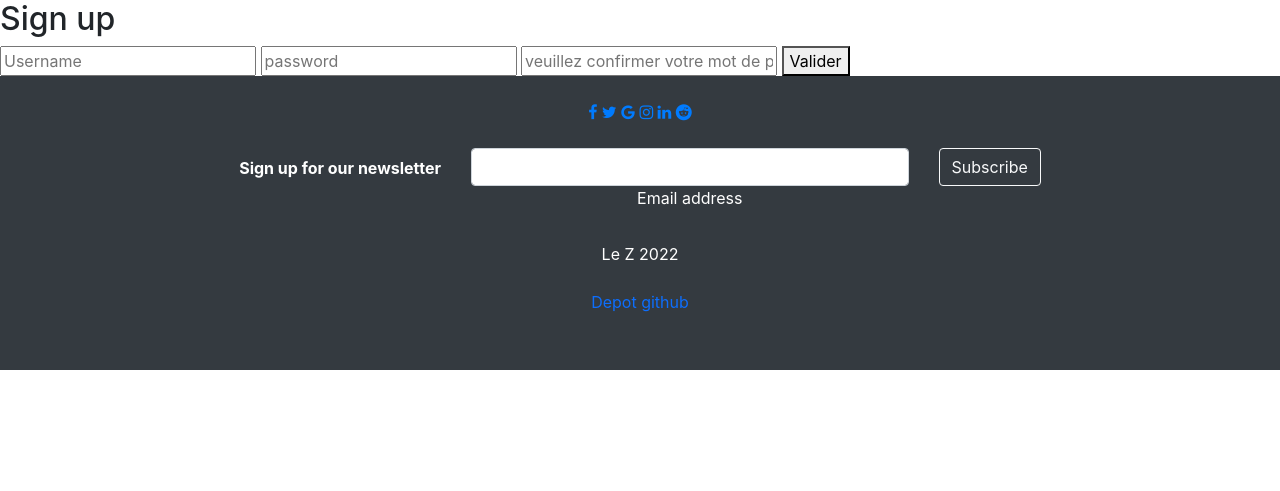
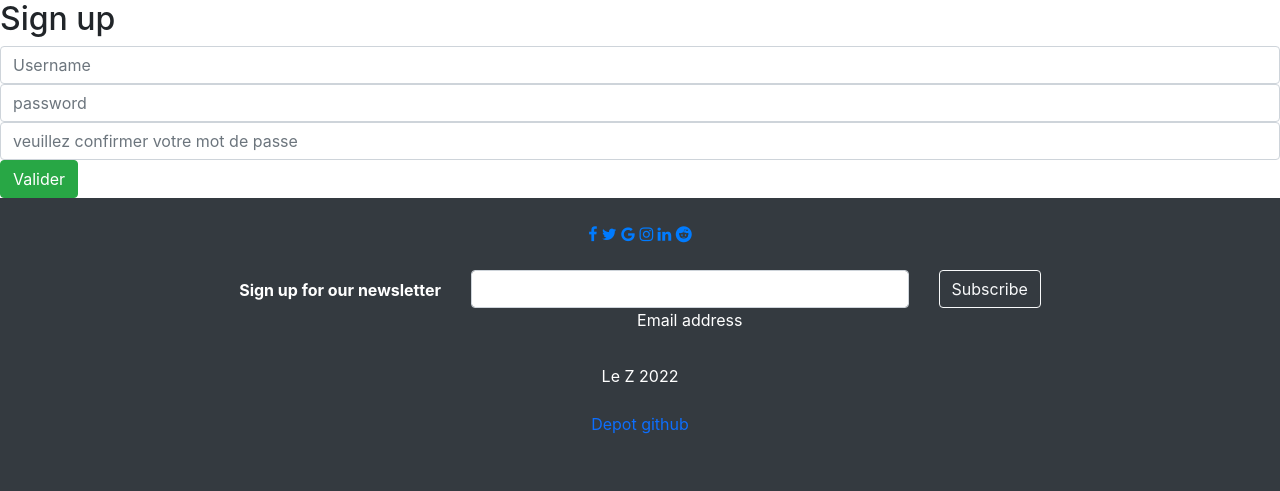
Before and after one commit to yacine-boucetta/reservation-salles, a PHP site: page /pages/inscription.php in a window 1280 px wide. Shown: the part 56-547 px from the top of the page. Run offline with PHP 8.4, Linux system fonts and the light colour scheme; some libraries are stand-ins or nearby versions.

Commit message:
little bit of front

```diff
--- a/pages/connexion.php
+++ b/pages/connexion.php
@@ -11,8 +11,8 @@ if(isset($_POST['sign_in'])){
 <?php require '../template/header.php';?>
 <h2>Sign in</h2>
     <form  method='post'>
-        <input type="text" name="login" required="" placeholder="Username">
-        <input type="password" name="password" required="" placeholder="password">
-        <button type="submit" name="sign_in" value="sign_in">Valider</button>
+        <input class="form-control" type="text" name="login" required="" placeholder="Username">
+        <input class="form-control" type="password" name="password" required="" placeholder="password">
+        <button class="btn btn-success from-group" type="submit" name="sign_in" value="sign_in">Valider</button>
     </form>
 <?php require '../template/footer.php';?>
--- a/pages/inscription.php
+++ b/pages/inscription.php
@@ -13,9 +13,9 @@ $inscription->user_inscription($_POST['login'],$_POST['password'],$_POST['passwo
 <?php require '../template/header.php';?>
 <h2>Sign up</h2>
     <form  method='post'>
-        <input type="text" name="login" required="" placeholder="Username">
-        <input type="password" name="password" required="" placeholder="password">
-        <input type="password" name="password2" required="" placeholder="veuillez confirmer votre mot de passe">
-        <button type="submit" name="sign_up" value="sign_up">Valider</button>
+        <input class="form-control" type="text" name="login" required="" placeholder="Username">
+        <input class="form-control" type="password" name="password" required="" placeholder="password">
+        <input class="form-control" type="password" name="password2" required="" placeholder="veuillez confirmer votre mot de passe">
+        <button class="btn btn-success from-group" type="submit" name="sign_up" value="sign_up">Valider</button>
     </form>
     <?php require '../template/footer.php';?>
--- a/pages/reservation-form.php
+++ b/pages/reservation-form.php
@@ -13,8 +13,8 @@ require '../template/.php';
 
 <article>
     <form method="POST" >
-        <input type="text" name="titre" placeholder="Le nom de votre evenement" required='required'></input>
-        <input type="date" name="date" placeholder="Choisissez une date" required='required'></input>
+        <input class="form-control" type="text" name="titre" placeholder="Le nom de votre evenement" required='required'></input>
+        <input class="form-control" type="date" name="date" placeholder="Choisissez une date" required='required'></input>
         <select name="creneaux" id="creneaux" placeholder="Choisissez un Creaneaux" required='required'>
             <option value="1">8h/9h</option>
             <option value="2">9h/10h</option>
@@ -29,7 +29,7 @@ require '../template/.php';
             <option value="11">18h/19h</option>
         </select>
         <textarea name="description" row="4" cols="50" placeholder="Descrition de votre evenement" style="resize:none" required='required'></textarea>
-        <button class="btn btn-success from-group" type="submit" name="submit">Reserver</button>
+        <button class="btn btn-success from-group" class="btn btn-success from-group" type="submit" name="submit">Reserver</button>
     </form>
 </article>
 
```
Also changed, not shown: pages/profil.php (+4 -4 lines).
